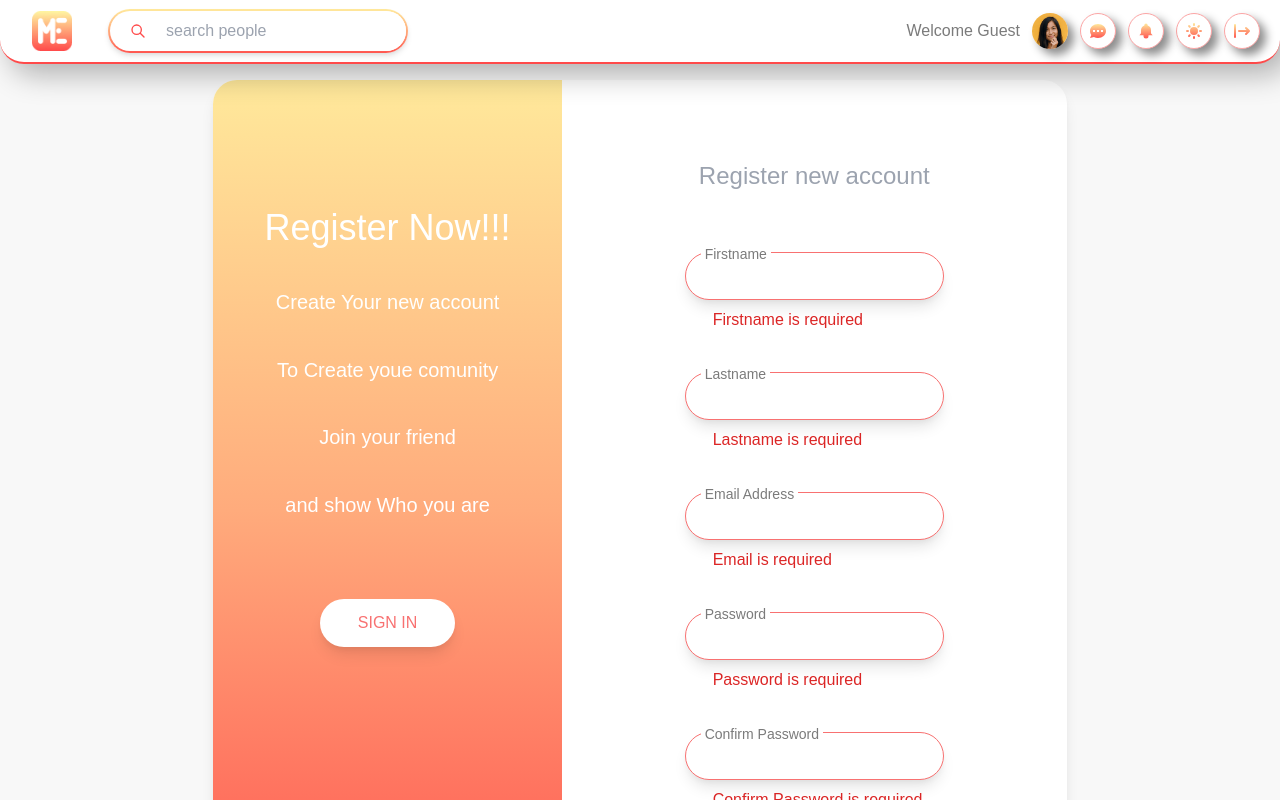
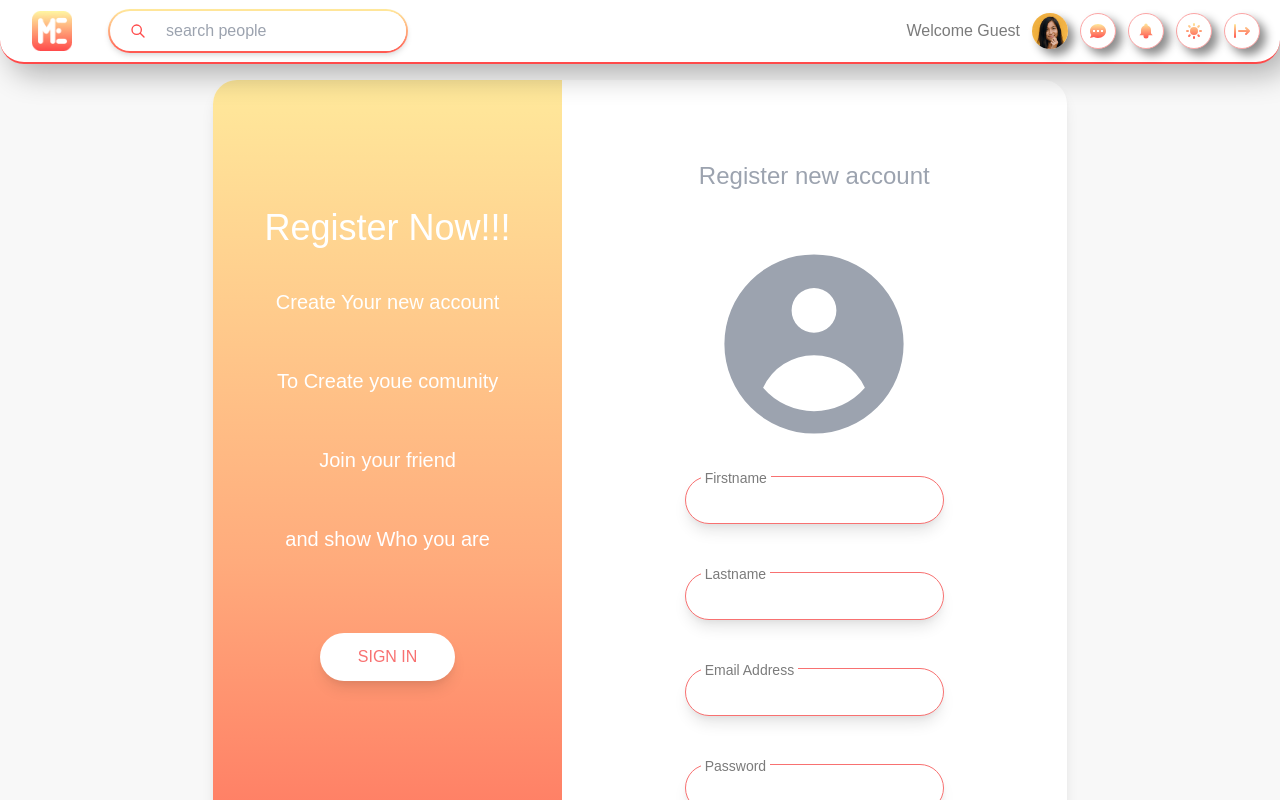
Before and after one commit to kajichulmay/socialMe, a React (Create React App) app: page /register in a window 1280 px wide. Shown: the top 800 px of the page. Built offline with nearby package versions, Linux system fonts and the light colour scheme; a web font is replaced by a local one.

Commit message:
googlelogin

```diff
--- a/package.json
+++ b/package.json
@@ -17,7 +17,9 @@
     "jwt-decode": "^3.1.2",
     "react": "^17.0.2",
     "react-dom": "^17.0.2",
+    "react-google-login": "^5.2.2",
     "react-icons": "^4.3.1",
+    "react-loader-spinner": "^4.0.0",
     "react-router-dom": "^5.3.0",
     "react-scripts": "4.0.3",
     "react-slick": "^0.28.1",
--- /dev/null
+++ b/src/components/spinner/Spinner.js
@@ -0,0 +1,12 @@
+import React from "react";
+import Loader from "react-loader-spinner";
+
+function Spinner() {
+    return (
+        <div className="w-screen h-screen fixed top-0 flex justify-center items-center bg-gray-900 bg-opacity-50 z-50">
+            <Loader type="Puff" color="rgb(255, 130, 80)" height={100} width={100} />
+        </div>
+    );
+}
+
+export default Spinner;
--- /dev/null
+++ b/src/context/SpinnerContext.js
@@ -0,0 +1,10 @@
+import { createContext, useState } from "react";
+const SpinnerContext = createContext();
+
+const SpinnerContextProvider = ({ children }) => {
+    const [spinner, setSpinner] = useState(false);
+
+    return <SpinnerContext.Provider value={{ spinner, setSpinner }}>{children}</SpinnerContext.Provider>;
+};
+
+export { SpinnerContext, SpinnerContextProvider };
--- a/src/pages/Register.js
+++ b/src/pages/Register.js
@@ -1,17 +1,101 @@
-import React from "react";
+import axios from "../config/axios";
+import React, { useContext, useState } from "react";
 import { useHistory } from "react-router-dom";
+import ProfilePicUi from "../components/ui/ProfilePicUi";
+import Spinner from "../components/spinner/Spinner";
+import { SpinnerContext } from "../context/SpinnerContext";
+import validator from "validator";
 
 function Register() {
+    // state
+    const [firstName, setFirstName] = useState("");
+    const [lastName, setLastName] = useState("");
+    const [email, setEmail] = useState("");
+    const [password, setPassword] = useState("");
+    const [confirmPassword, setConfirmPassword] = useState("");
+    const [profilePicture, setProfilePicture] = useState(null);
+    const [previewProfie, setPreviewProfile] = useState(null);
+
+    // validate state
+    const [validateFirstname, setValidateFirstname] = useState("");
+    const [validateLastname, setValidateLastname] = useState("");
+    const [validateEmail, setValidateEmail] = useState("");
+    const [validatePassword, setValidatePassword] = useState("");
+    const [validateConfirmpassword, setValidateConfirmpassword] = useState("");
+
+    // context
+    const { spinner, setSpinner } = useContext(SpinnerContext);
+
     // history
     const history = useHistory();
 
     // function
+    // back to signin
     const handleclickSignin = () => {
         history.push("/");
     };
 
+    // register
+    const handleClickRegister = async e => {
+        e.preventDefault();
+        try {
+            // validate
+            if (!firstName) {
+                setValidateFirstname("Firstname is required");
+            } else {
+                setValidateFirstname("");
+            }
+            if (!lastName) {
+                setValidateLastname("Lastname is required");
+            } else {
+                setValidateLastname("");
+            }
+            if (!email) {
+                setValidateEmail("Email is Required");
+            } else if (!validator.isEmail(email)) {
+                setValidateEmail("Invalid email form");
+            } else {
+                setValidateEmail("");
+            }
+            if (!password) {
+                setValidatePassword("Password is required");
+            } else if (password.length < 5) {
+                setValidatePassword("Password must longer than 5");
+            } else {
+                setValidatePassword("");
+            }
+            if (confirmPassword != password) {
+                setValidateConfirmpassword("Wrong confirm password");
+            }
+
+            if (firstName && lastName && email && password.length > 5 && confirmPassword === password) {
+                setSpinner(true);
+                const formData = new FormData();
+                formData.append("firstName", firstName);
+                formData.append("lastName", lastName);
+                formData.append("email", email);
+                formData.append("password", password);
+                formData.append("confirmPassword", confirmPassword);
+                formData.append("picture", profilePicture);
+                await axios.post("/register", formData);
+                setSpinner(false);
+                history.push("/");
+            }
+        } catch (err) {
+            console.log(err);
+            setSpinner(false);
+        }
+    };
+
+    // change Profilepicture
+    const handleChangeProfilePicture = e => {
+        setProfilePicture(e.target.files[0]);
+        setPreviewProfile(URL.createObjectURL(e.target.files[0]));
+    };
+
     return (
         <div className="w-full justify-center mt-10 flex lg:h-full lg:mt-20">
+            {spinner && <Spinner />}
             <div className="shadow-lg w-full flex flex-col bg-white md:w-2/3 lg:flex-row lg:h-5/6 lg:rounded-3xl">
                 <div className="bg-primary-grad text-white w-full p-10 pt-20 flex flex-col  items-center lg:w-2/3 lg:rounded-l-3xl lg:pt-32">
                     <p className="text-4xl">Register Now!!!</p>
@@ -30,11 +114,37 @@ function Register() {
                 </div>
                 <div className="p-10 flex flex-col justify-between items-center w-full pt-20 lg:h-full">
                     <p className="text-gray-400 text-2xl">Register new account</p>
-                    <form className="flex flex-col h-full justify-between w-2/3 mt-10 lg:h-3/5">
+                    <form
+                        className="flex flex-col h-full justify-between w-2/3 mt-10 lg:h-3/5"
+                        onSubmit={handleClickRegister}
+                    >
+                        {/* profile */}
+                        <label className="mx-auto">
+                            {previewProfie ? (
+                                <ProfilePicUi beforeSize="48" afterSize="48" url={previewProfie} />
+                            ) : (
+                                <svg
+                                    xmlns="http://www.w3.org/2000/svg"
+                                    className="h-56 w-56 text-gray-400"
+                                    viewBox="0 0 20 20"
+                                    fill="currentColor"
+                                >
+                                    <path
+                                        fillRule="evenodd"
+                                        d="M18 10a8 8 0 11-16 0 8 8 0 0116 0zm-6-3a2 2 0 11-4 0 2 2 0 014 0zm-2 4a5 5 0 00-4.546 2.916A5.986 5.986 0 0010 16a5.986 5.986 0 004.546-2.084A5 5 0 0010 11z"
+                                        clipRule="evenodd"
+                                    />
+                                </svg>
+                            )}
+                            <input type="file" className="hidden" onChange={handleChangeProfilePicture} />
+                        </label>
+
                         {/* form */}
                         <div className=" mx-3">
                             <div class="relative">
                                 <input
+                                    value={firstName}
+                                    onChange={e => setFirstName(e.target.value)}
                                     type="text"
                                     className="w-full h-12 border rounded-full border-red-400 p-1.5 mt-5 shadow-lg pl-3 focus:outline-none focus:ring-2 focus:ring-red-400"
                                 />
@@ -43,12 +153,14 @@ function Register() {
                                 </div>
                             </div>
                         </div>
-                        <p className="pl-10 text-red-600 mt-2 mb-5">Firstname is required</p>
+                        <p className="pl-10 text-red-600 mt-2 mb-5">{validateFirstname}</p>
 
                         {/* form */}
                         <div className=" mx-3">
                             <div class="relative">
                                 <input
+                                    value={lastName}
+                                    onChange={e => setLastName(e.target.value)}
                                     type="text"
                                     className="w-full h-12 border rounded-full border-red-400 p-1.5 mt-5 shadow-lg pl-3 focus:outline-none focus:ring-2 focus:ring-red-400"
                                 />
@@ -57,12 +169,14 @@ function Register() {
                                 </div>
                             </div>
                         </div>
-                        <p className="pl-10 text-red-600 mt-2 mb-5">Lastname is required</p>
+                        <p className="pl-10 text-red-600 mt-2 mb-5">{validateLastname}</p>
 
                         {/* form */}
                         <div className=" mx-3">
                             <div class="relative">
                                 <input
+                                    value={email}
+                                    onChange={e => setEmail(e.target.value)}
                                     type="text"
                                     className="w-full h-12 border rounded-full border-red-400 p-1.5 mt-5 shadow-lg pl-3 focus:outline-none focus:ring-2 focus:ring-red-400"
                                 />
@@ -71,12 +185,14 @@ function Register() {
                                 </div>
                             </div>
                         </div>
-                        <p className="pl-10 text-red-600 mt-2 mb-5">Email is required</p>
+                        <p className="pl-10 text-red-600 mt-2 mb-5">{validateEmail}</p>
 
                         {/* form */}
                         <div className=" mx-3">
                             <div class="relative">
                                 <input
+                                    value={password}
+                                    onChange={e => setPassword(e.target.value)}
                                     type="password"
                                     className="w-full h-12 border rounded-full border-red-400 p-1.5 mt-5 shadow-lg pl-3 focus:outline-none focus:ring-2 focus:ring-red-400"
                                 />
@@ -85,12 +201,14 @@ function Register() {
                                 </div>
                             </div>
                         </div>
-                        <p className="pl-10 text-red-600 mt-2 mb-5">Password is required</p>
+                        <p className="pl-10 text-red-600 mt-2 mb-5">{validatePassword}</p>
 
                         {/* form */}
                         <div className=" mx-3">
                             <div class="relative">
                                 <input
+                                    value={confirmPassword}
+                                    onChange={e => setConfirmPassword(e.target.value)}
                                     type="password"
                                     className="w-full h-12 border rounded-full border-red-400 p-1.5 mt-5 shadow-lg pl-3 focus:outline-none focus:ring-2 focus:ring-red-400"
                                 />
@@ -99,7 +217,7 @@ function Register() {
                                 </div>
                             </div>
                         </div>
-                        <p className="pl-10 text-red-600 mt-2 mb-5">Confirm Password is required</p>
+                        <p className="pl-10 text-red-600 mt-2 mb-5">{validateConfirmpassword}</p>
 
                         <button className="h-12 bg-primary-grad forhover text-white rounded-full p-2 shadow-lg mt-5 w-3/4 m-auto lg:w-1/2">
                             Register
```
Also changed, not shown: src/App.css (+21 -6 lines), src/context/authContext.js (+9 -5 lines), src/index.css (+9 -8 lines), src/index.js (+11 -8 lines), src/pages/Login.js (+42 -35 lines), 1 other file (tests, documents, lock files or other folders).
